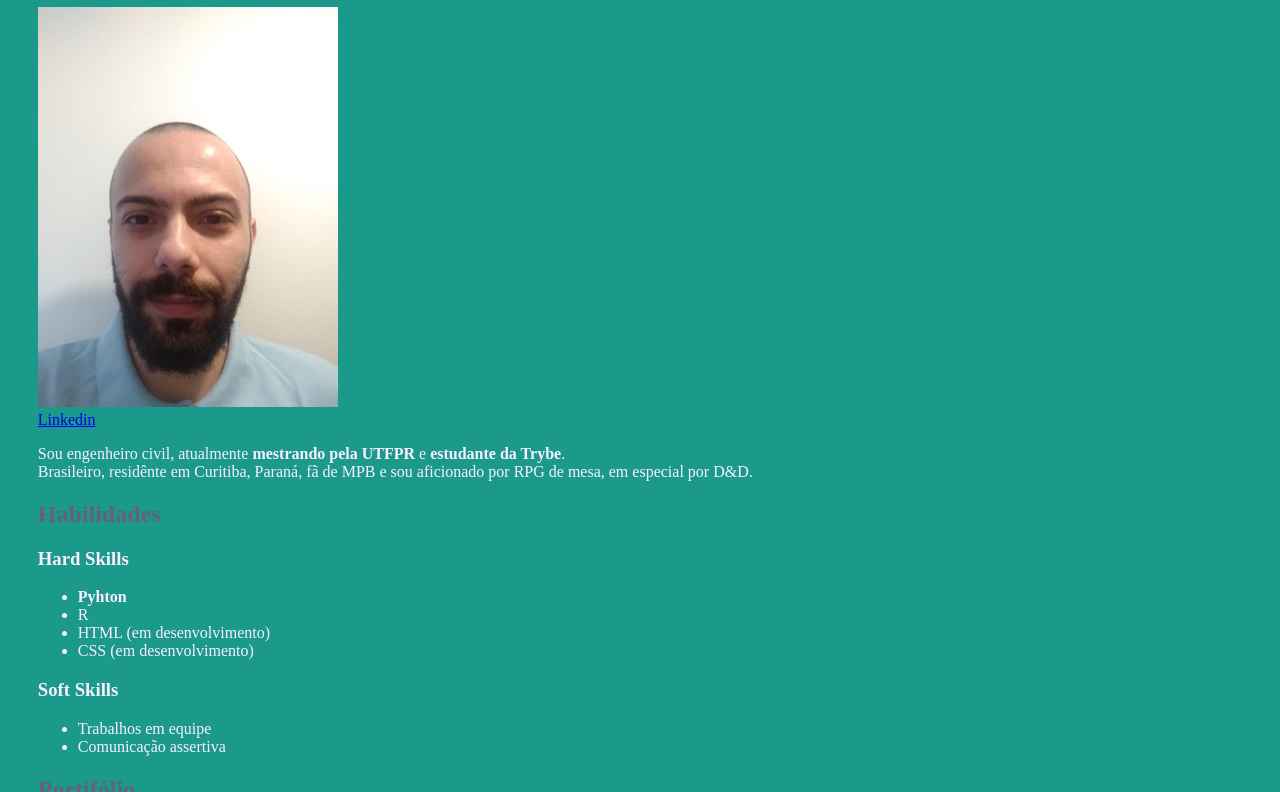
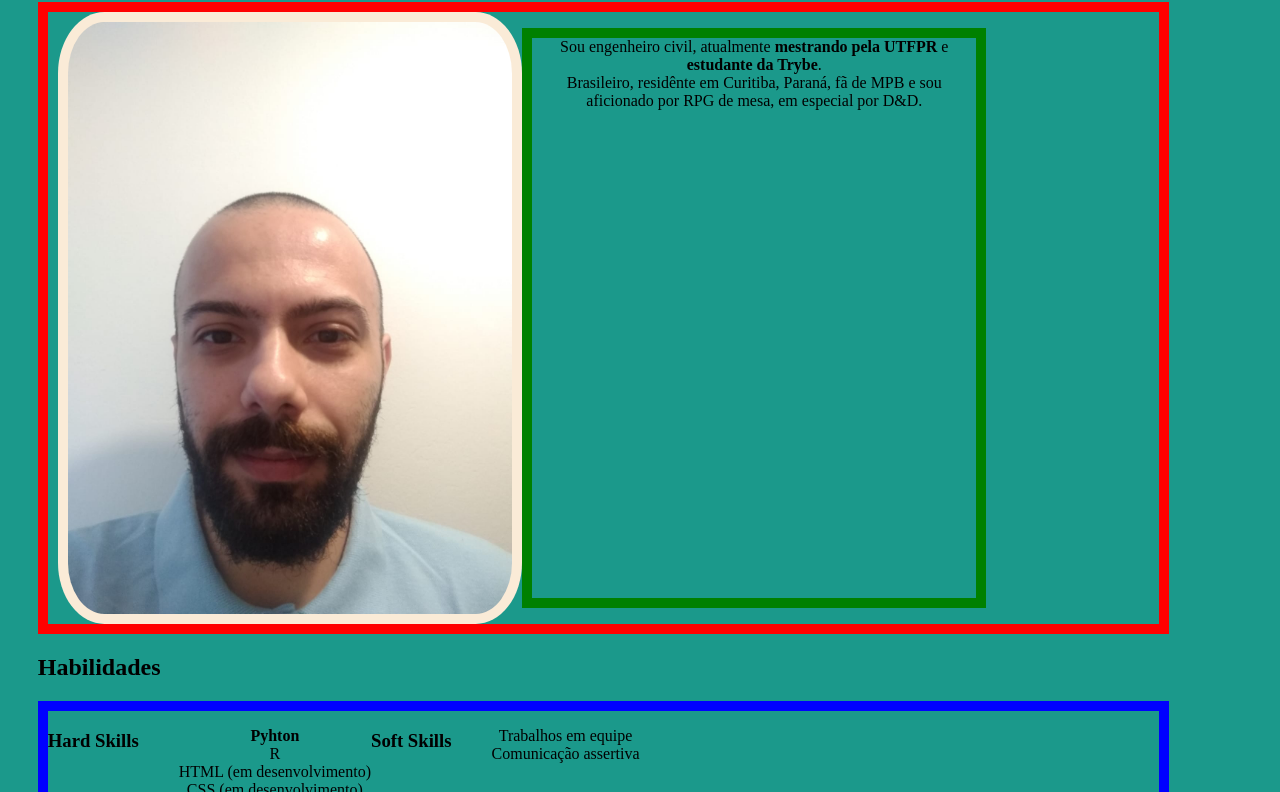
Before and after one commit to bpv89/bpv89.github.io, a plain HTML site: page index.html in a window 1280 px wide. Shown: the part 104-896 px from the top of the page. Drawn offline with Linux system fonts and the light colour scheme.

Commit message:
Mudanças dia 3

```diff
--- a/index.html
+++ b/index.html
@@ -14,21 +14,23 @@
     <a href="#habilidades" class="topo">Habilidades</a>
     <a href="#portifolio" class="topo">Portifólio</a>
 
-
+    <a href="https://www.linkedin.com/in/bruno-veiga-91004532/" target="_blank">Linkedin</a>
     <h1 id="nome">Bruno Paredes Veiga</h1>
 
+    <div class="header-foto">
+        <img src="Foto Bruno.jpeg" alt="foto do Bruno" width="300px">
+
+        <p>Sou engenheiro civil, atualmente <strong>mestrando pela UTFPR</strong>  e <strong>estudante da Trybe</strong>. <br> Brasileiro, residênte em Curitiba, Paraná, fã de MPB e sou aficionado por RPG de mesa, em especial por D&D.
+        </p>
 
 
-    <a href="Foto Bruno.jpeg" target="_blank" class="image" ><img src="Foto Bruno.jpeg" alt="foto do Bruno" width="300px"></a>
-    <br>
-    <a href="https://www.linkedin.com/in/bruno-veiga-91004532/" target="_blank">Linkedin</a>
+    </div>
 
-    <p>Sou engenheiro civil, atualmente <strong>mestrando pela UTFPR</strong>  e <strong>estudante da Trybe</strong>. <br> Brasileiro, residênte em Curitiba, Paraná, fã de MPB e sou aficionado por RPG de mesa, em especial por D&D.
-    </p>
 
     <h2 id="habilidades">Habilidades</h2>
+     <div class="habilidades">
+    <h3>Hard Skills</h3>
 
-    <h3>Hard Skills</h3>
 
     <ul>
         <li> <strong>Pyhton</strong> </li>
@@ -44,6 +46,7 @@
         <li>Comunicação assertiva</li>
 
     </ul>
+    </div>
 
     <h2 id="portifolio">Portifólio</h2>
 
--- a/style.css
+++ b/style.css
@@ -4,34 +4,40 @@ body{
 
     text-align: justify;
             }
+
 img{
-    position: relative;
-            }
-p{
-    color: #f8f1ff;
+    width: 40%;
+    margin-left: 10px;
+    background-color: antiquewhite;
+    padding: 10px;
+    border-radius: 10%;
+
+}
+.header-foto p{
+    border: 10px solid green;
+    width: 40%;
+    text-align: center;
+
+
+}
+.habilidades{
+    width: 90%;
+    display: flex   ;
+    border: 10px solid blue;
+    text-align: center;
+
+}
+
+.header-foto{
+    border: 10px solid red;
+
+    display: flex;
+    width: 90%;
 }
 h1{
-    color: #DECDF5;
-            }
+    text-align: center;
+}
 ul{
-    color: #f8f1ff;
+    list-style: none;
+    text-align: center;
 }
-
-h2 {
-    color: #656176;
-}
-h3{
-    color: #f8f1ff;
-}
-.topo{
-    background-color:  #534d56;
-    font-size: 20px;
-    color: #f8f1ff;
-
-}
-.image{
-    top: 50%;
-    left: 50%;
-
-
-                }
```
